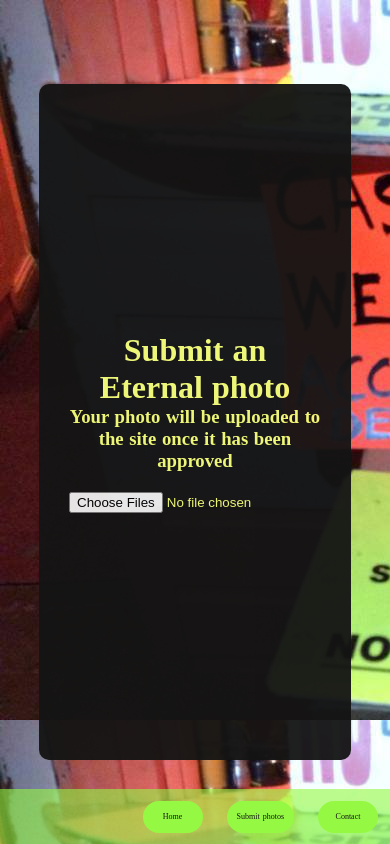
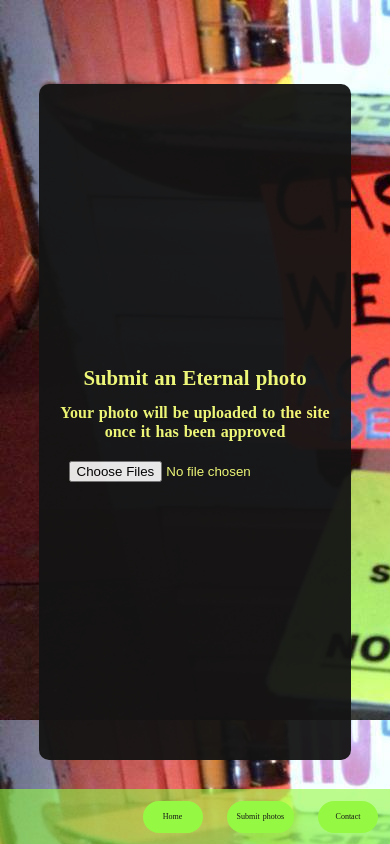
Before and after one commit to vhonebon1/eternal, a Nuxt app: page /submit in a window 390 px wide. Built offline with nearby package versions, Linux system fonts and the light colour scheme; a web font is replaced by a local one.

Commit message:
mobile styling fixes

```diff
--- a/components/PhotoContainer.vue
+++ b/components/PhotoContainer.vue
@@ -29,6 +29,7 @@ export default {
     &__photos
       display: flex
       flex-wrap: wrap
+      align-items: flex-start
 
     img
       display: block
--- a/components/Uploader.vue
+++ b/components/Uploader.vue
@@ -72,6 +72,21 @@ export default {
     &__title
       margin-bottom: 20px
 
+      h1
+        font-size: 1.3em
+        line-height: 1.5em
+        margin-bottom: 10px
+
+        +media-breakpoint-up(md)
+          font-size: 2em
+
+      h3
+        font-size: 1em
+        line-height: 1.2em
+
+        +media-breakpoint-up(md)
+          font-size: 1.2em
+
     &__success
       width: 50%
       margin: 20px auto
--- a/pages/contact.vue
+++ b/pages/contact.vue
@@ -56,14 +56,16 @@ export default {
         height: 50vh
 
       &--text
-        font-size: 1em
+        font-size: 1.2em
+        line-height: 1.3em
         margin-bottom: 10px
 
         +media-breakpoint-up(md)
           font-size: 2em
 
       &--email
-        font-size: 0.6em
+        font-size: 0.7em
+        line-height: 0.9em
 
         +media-breakpoint-up(md)
           font-size: 1.2em
--- a/pages/submit.vue
+++ b/pages/submit.vue
@@ -43,12 +43,13 @@ export default {
         justify-content: space-around
         background: ETERNAL.colours.darkest-grey
         opacity: 0.95
-        padding: 30px
+        padding: 15px
         text-align: center
         border-radius: 10px
 
         +media-breakpoint-up(lg)
           width: 50vw
           height: 50vh
+          padding: 30px
 
 </style>
```
